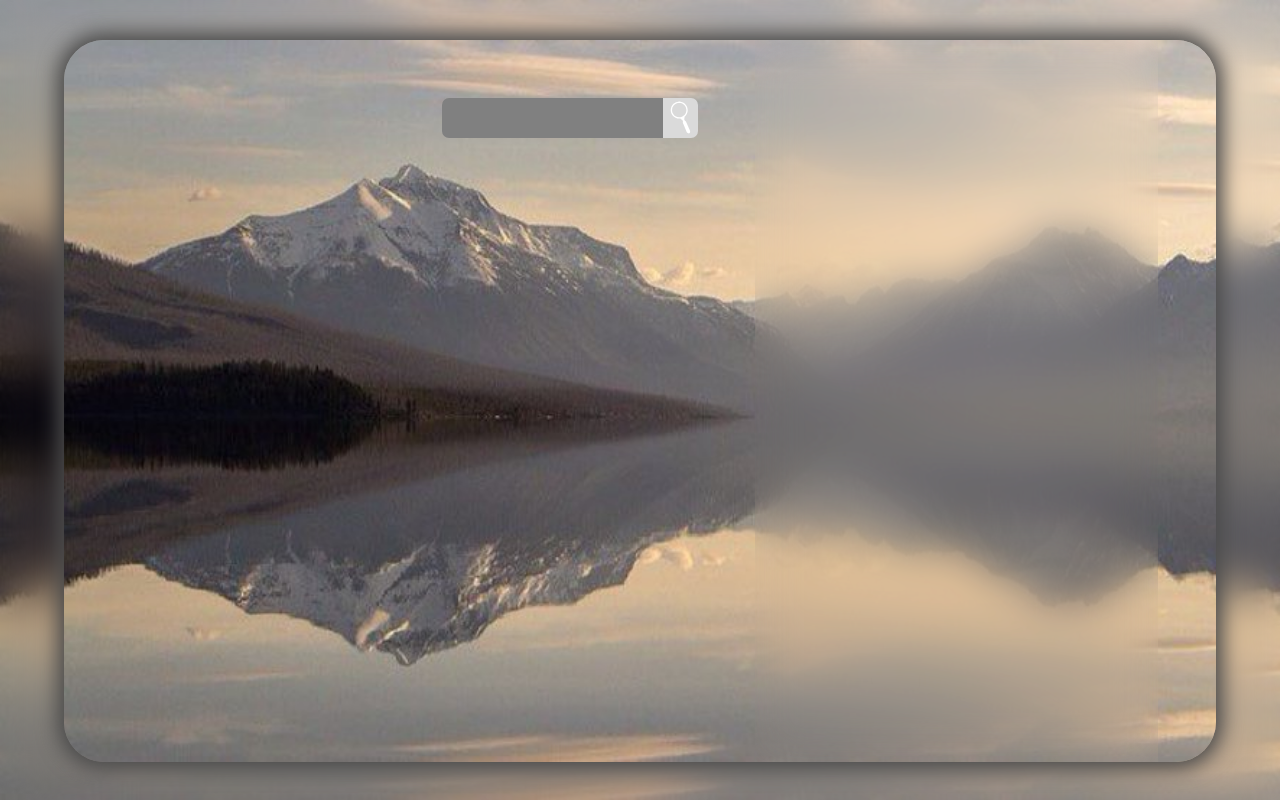
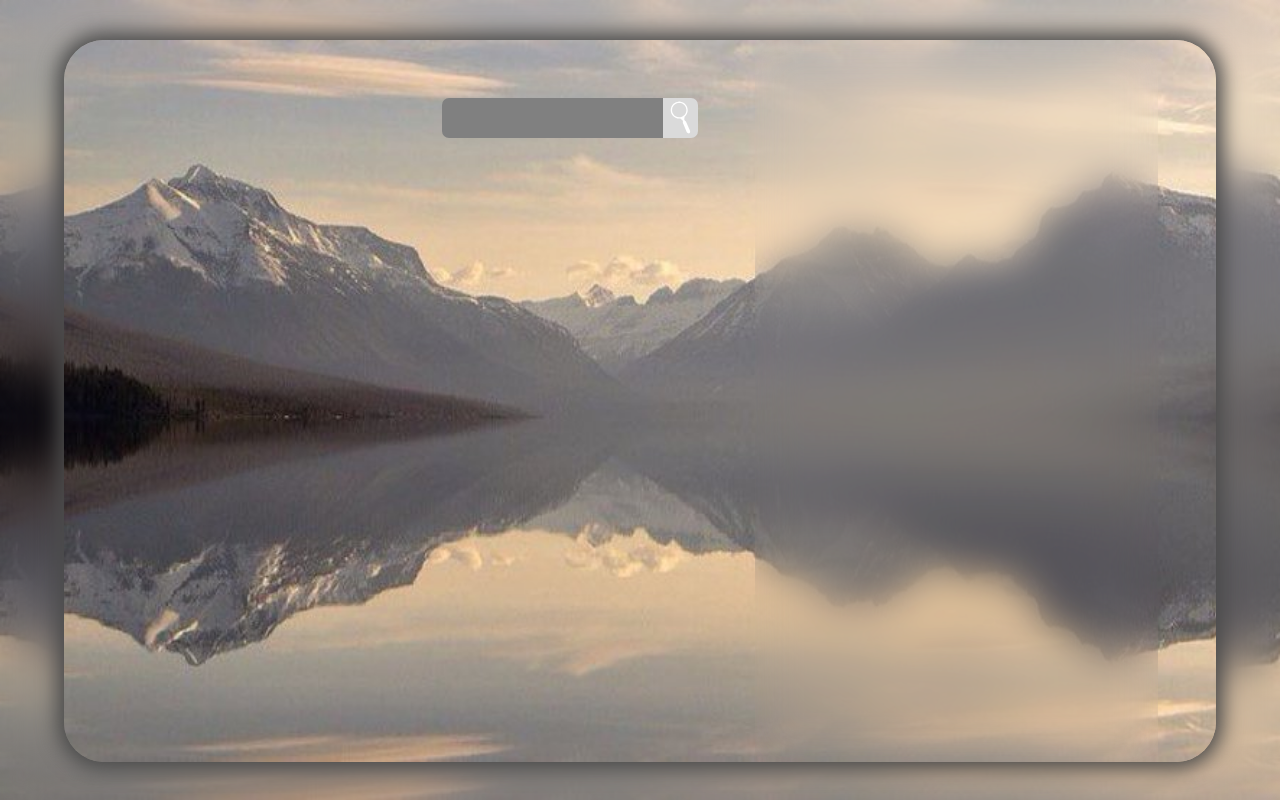
Before and after one commit to iamSamie/weather-app, a React (Create React App) app: page / in a window 1280 px wide. Built offline with nearby package versions, Linux system fonts and the light colour scheme.

Commit message:
доработка карты, инпута и тд

```diff
--- a/src/components/Footer.tsx
+++ b/src/components/Footer.tsx
@@ -3,7 +3,6 @@ import { Map } from './Map'
 
 const Footer = () => {
     const weather = useAppSelector((state) => state.search.weather)
-    const date = new Date()
 
     return (
         weather && (
@@ -12,9 +11,6 @@ const Footer = () => {
                     <h1>
                         {weather.name.toUpperCase()}, {weather.sys.country}
                     </h1>
-                    <h2>
-                        {date.getHours()}:{date.getMinutes()}
-                    </h2>
                     <span>{weather.weather[0].main.toUpperCase()}</span>
                     <br />
                     <span>FEELS LIKE: {Math.round(weather.main.feels_like)}</span>
@@ -33,7 +29,7 @@ const Footer = () => {
                     </p>
                 </div>
                 <div className="footer__map">
-                    <Map />
+                    {weather && <Map lat={weather.coord.lat} lon={weather.coord.lon} />}
                 </div>
             </div>
         )
--- a/src/components/Map.tsx
+++ b/src/components/Map.tsx
@@ -1,13 +1,14 @@
-const Map = () => {
+import { Coord } from '../rtk/initialStateTypes'
+
+const Map = ({ lon, lat }: Coord) => {
+    let path: string = `https://www.google.com/maps/embed?pb=!1m14!1m12!1m3!1d24346.06456566649!2d${lon}!3d${lat}9999999!2m3!1f0!2f0!3f0!3m2!1i1024!2i768!4f13.1!5e0!3m2!1sru!2sam!4v1692179918175!5m2!1sru!2sam`
+
     return (
         <iframe
-            src="https://www.google.com/maps/embed?pb=!1m14!1m12!1m3!1d24346.06456566649!2d44.3680186!3d40.29222849999999!2m3!1f0!2f0!3f0!3m2!1i1024!2i768!4f13.1!5e0!3m2!1sru!2sam!4v1692179918175!5m2!1sru!2sam"
-            // width="200"
-            // height="200"
-            // style="border:0;"
-            // allowFullScreen="
+            src={path}
             loading="lazy"
-            referrerPolicy="no-referrer-when-downgrade"></iframe>
+            referrerPolicy="no-referrer"
+            title="myMap"></iframe>
     )
 }
-export {Map}
+export { Map }
--- a/src/components/PickSearchResult.tsx
+++ b/src/components/PickSearchResult.tsx
@@ -11,9 +11,13 @@ function PickSearchResult(props: GeolocationType) {
         dispatch(removeGeo())
     }
 
-    return <div className="search__results">
-        <span onClick={() => handleClick({lat, lon})}>{name}, {state}</span>
-    </div>
+    return (
+        <div className="search__results" onClick={() => handleClick({ lat, lon })}>
+            <span>
+                {name}, {state}
+            </span>
+        </div>
+    )
 }
 
 export { PickSearchResult }
--- a/src/index.scss
+++ b/src/index.scss
@@ -16,7 +16,7 @@ code {
 #root {
     width: 100vw;
     height: 100vh;
-    background-image: url(../public/image/backgroungImg.jpeg);
+    background-image: url(../public/image/backgroungImgCopy.jpeg);
     background-size: cover;
     background-repeat: no-repeat;
 }
@@ -29,7 +29,7 @@ code {
     display: flex;
     width: 90vw;
     height: 95%;
-    background-image: url(../public/image/backgroungImg.jpeg);
+    background-image: url(../public/image/backgroungImgCopy.jpeg);
     background-size: cover;
     background-repeat: no-repeat;
     margin: 0 auto;
@@ -77,14 +77,15 @@ code {
     padding-top: 20px;
     grid-column: 2/3;
     justify-self: end;
-    span{
+    span {
         margin-top: 30px;
         font-size: 18px;
+        cursor: pointer;
     }
 }
 .header__search {
     display: flex;
-    justify-content: end;
+    justify-content: flex-end;
     .header__search__block {
         display: flex;
         height: 100%;
@@ -92,10 +93,11 @@ code {
         input {
             height: 40px;
             width: 100%;
-            font-size: 26px;
+            font-size: 20px;
             border: none;
             border-radius: 7px 0 0 7px;
             background-color: grey;
+            outline: none !important;
         }
         .background__lupa {
             display: flex;
@@ -104,6 +106,7 @@ code {
             background-color: rgb(218, 218, 218);
             border-radius: 0 7px 7px 0;
             align-items: center;
+            cursor: pointer;
         }
     }
 }
@@ -111,11 +114,10 @@ code {
 .center__number {
     width: 50%;
     height: 100%;
-    font-size: 80px;
-    // color: white;
-    text-align: center;
+    font-size: 160px;
     display: flex;
-    align-items: end;
+    align-items: flex-end;
+    justify-content: center;
 }
 .center__weather {
     width: 50%;
@@ -124,16 +126,16 @@ code {
 .footer__info {
     width: 60%;
     height: 100%;
-    h1{
+    h1 {
         font-size: 32px;
     }
-    h2{
+    h2 {
         font-size: 14px;
     }
-    span{
+    span {
         font-size: 18px;
     }
-    .coord{
+    .coord {
         text-align: end;
         font-size: 14px;
     }
@@ -142,7 +144,7 @@ code {
     width: 40%;
     height: 100%;
     padding-left: 2%;
-    iframe{
+    iframe {
         width: 100%;
         height: 100%;
         border: none;
```
Also changed, not shown: public/image/backgroungImgCopy.jpeg (added), public/image/bgimage.jpeg (deleted), src/components/Lupa.tsx (indentation only).
